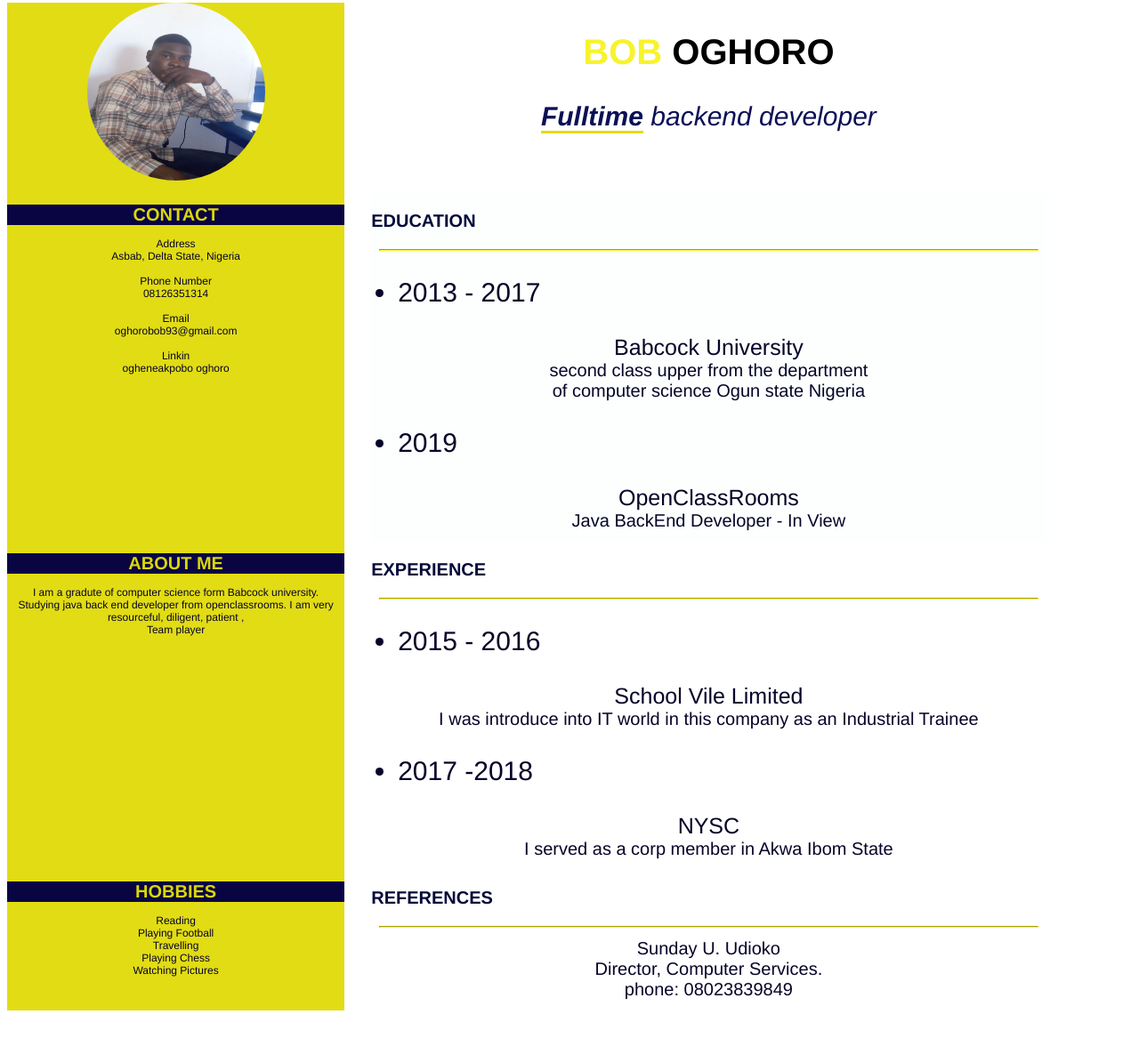
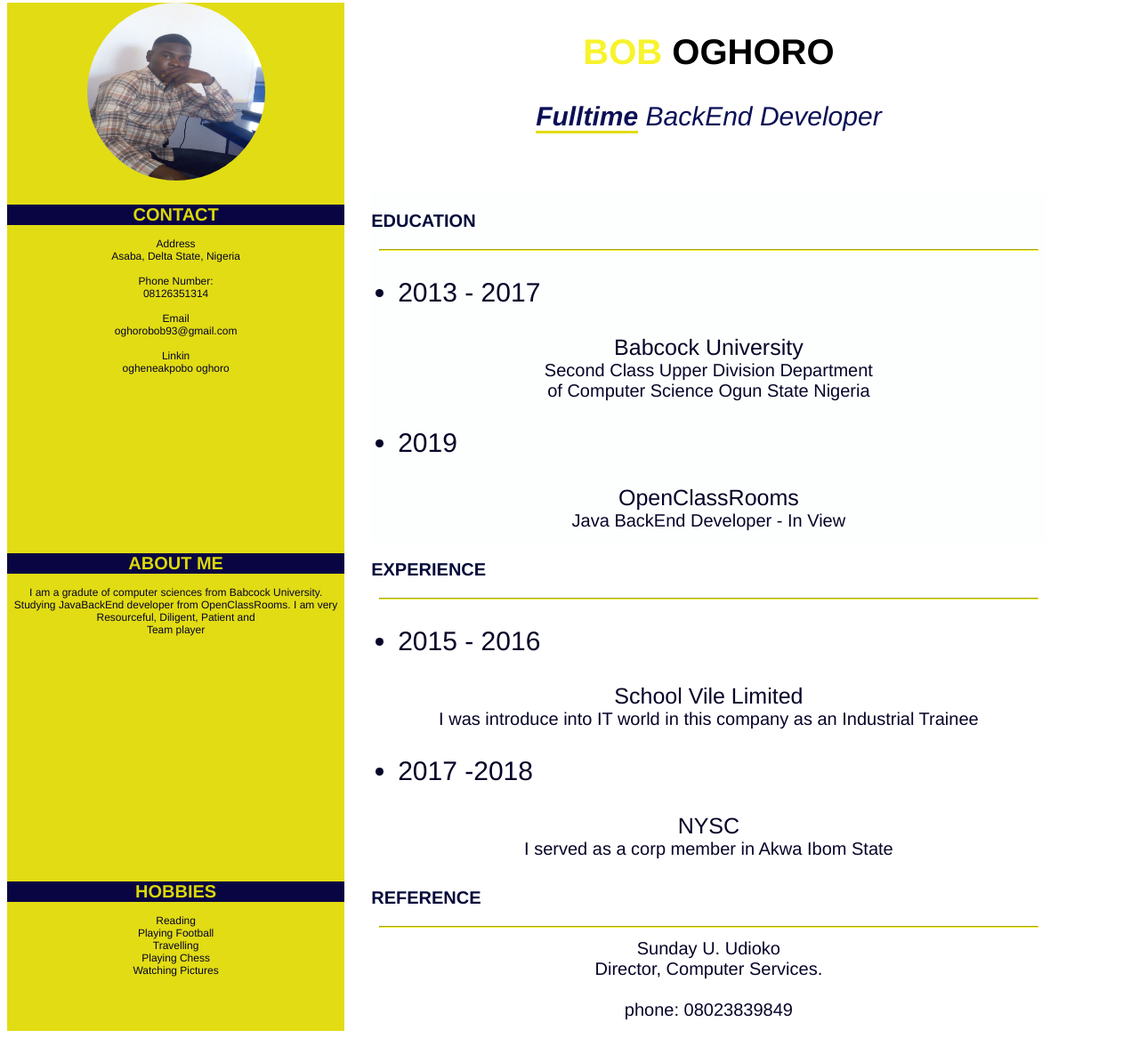
Before and after one commit to bobdazzler/myPortfolio, a plain HTML site: page index.html in a window 1280 px wide. Shown: the part 5-1172 px from the top of the page at 89% size. Before the commit the page ends 1149 px from the top, so only its background shows below. Drawn offline with Linux system fonts and the light colour scheme.

Commit message:
Update index.html

```diff
--- a/index.html
+++ b/index.html
@@ -13,24 +13,24 @@
   </div>
   <div id ="two">
   <h2>BOB <strong>OGHORO</strong></h2>
-  <p> <em><b>Fulltime</b> backend developer</em></p>
+  <p> <em><b>Fulltime</b> BackEnd Developer</em></p>
   </div>
   <div id ="three">
   <h1>CONTACT</h1>
-  <p> Address <br/> Asbab, Delta State, Nigeria <br/> <br/> Phone Number <br/> 08126351314 <br/><br/>
+  <p> Address <br/> Asaba, Delta State, Nigeria <br/> <br/> Phone Number: <br/> 08126351314 <br/><br/>
   Email <br/> oghorobob93@gmail.com<br/><br/> Linkin <br/> ogheneakpobo oghoro </p>
   </div>
   <div id ="four"><h3>EDUCATION</h3>
   <hr/>
   <p> <span class = "year">2013 - 2017 </span> <span class = "topic"> Babcock University</span>
-  <br/><span class = "subtopic"> second class upper from the department <br/> of computer science Ogun state Nigeria </span></p>
+  <br/><span class = "subtopic"> Second Class Upper Division  Department <br/> of Computer Science Ogun State Nigeria </span></p>
    <p> <span class = "year">2019 </span> <span class = "topic"> OpenClassRooms</span>
   <br/><span class = "subtopic"> Java BackEnd Developer - In View </span></p>
   </div>
   <div id ="five"><h1>ABOUT ME</h1>
-  <p> I am a gradute of computer science form Babcock university.<br/>
-  Studying java back end developer from openclassrooms.
-  I am very resourceful, diligent, patient , <br/> Team player</p>
+  <p> I am a gradute of computer sciences from Babcock University.<br/>
+  Studying JavaBackEnd developer from OpenClassRooms.
+  I am very Resourceful, Diligent, Patient and <br/> Team player</p>
   <br/>
   <br/>
   <br/>
@@ -46,9 +46,9 @@
 	<div id ="seven"><h1>HOBBIES</h1>
 	<p>Reading <br/> Playing Football <br/> Travelling <br/> Playing Chess <br/> Watching Pictures</p>
 	</div>
-	<div id ="eight"><h3>REFERENCES</h3>
+	<div id ="eight"><h3>REFERENCE</h3>
 		<hr/>
-	<p> <span class="refer1">Sunday U. Udioko <br/> Director, Computer Services. <br/> phone: 08023839849 </span>
+	<p> <span class="refer1">Sunday U. Udioko <br/> Director, Computer Services. <br/> <br/> phone: 08023839849 </span>
 	</p>
 
 	</div>
```
